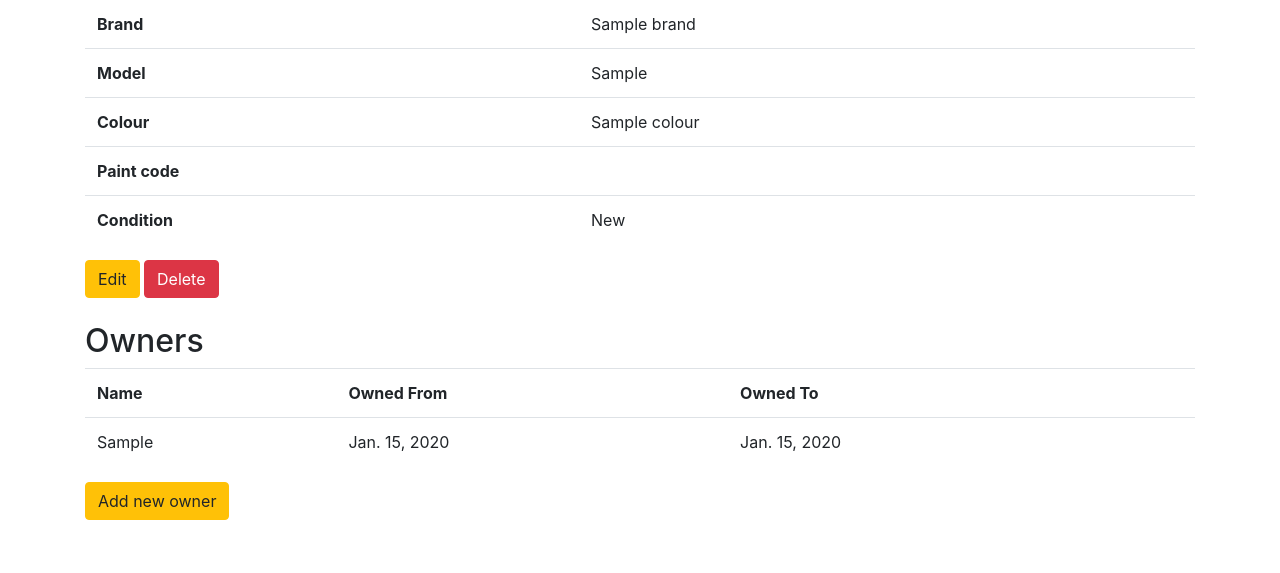
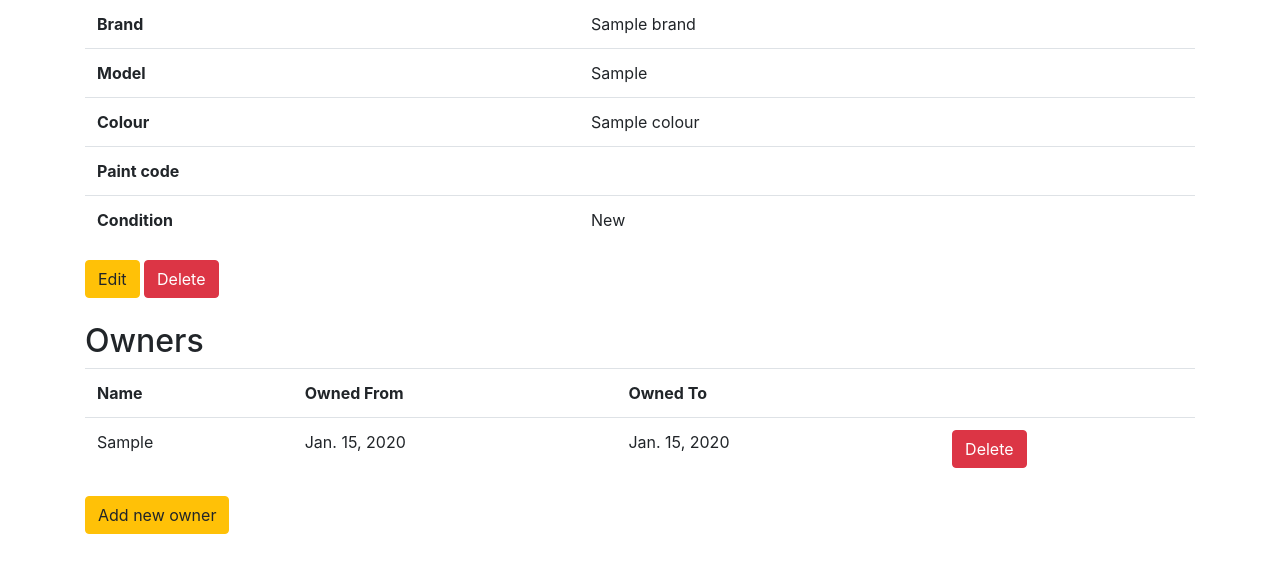
Before and after one commit to cyrilyoh/django-test, a Django app: page /cardetails/1/ in a window 1280 px wide. Shown: the part 113-686 px from the top of the page. Run offline with Django 4.2, Linux system fonts and the light colour scheme; tables that the repository leaves empty hold one stand-in row (values such as "Sample post").

Commit message:
delete owner

```diff
--- a/fts/home/templates/car_details.html
+++ b/fts/home/templates/car_details.html
@@ -44,7 +44,9 @@
             <td>{{ owner.owner }}</td>
             <td>{{ owner.owned_from }}</td>
             <td>{{ owner.owned_to }}</td>
-            <td></td>
+            <td><a class="btn btn-danger" onclick="return confirm('Do you want to delete this record?')" href="{% url 'delown' id=owner.id %}">
+                Delete
+            </a></td>
         </tr>
         {% empty %}
         <tr>
--- a/fts/home/urls.py
+++ b/fts/home/urls.py
@@ -12,4 +12,5 @@ urlpatterns = [
     path('delcar/<int:id>/', v.destroycar, name='delcar'),
     path('cardetails/<int:id>/', v.car_details, name='cardetails'),
     path('addowner/<int:id>/', v.add_owner, name='addowner'),
+    path('delown/<int:id>/', v.destroyowner, name='delown'),
 ]
--- a/fts/home/views.py
+++ b/fts/home/views.py
@@ -86,6 +86,7 @@ def destroycar(request,id):
 
     carobj = Car.objects.get(id=id)
     carobj.delete()
+    messages.warning(request, 'Car deleted successfully!')
     return redirect(home)
 
 def car_details(request, id):
@@ -122,3 +123,11 @@ def add_owner(request, id):
             carobj.no_previous_owners += 1
             carobj.save()
             return redirect(home)
+
+def destroyowner(request,id):
+    """Delete an ownership """
+
+    ownobj = OwnerRecord.objects.get(id=id)
+    ownobj.delete()
+    messages.warning(request, 'Ownership record deleted successfully!')
+    return redirect(home)
```
Also changed, not shown: fts/home/templates/home.html (+10 -0 lines).
